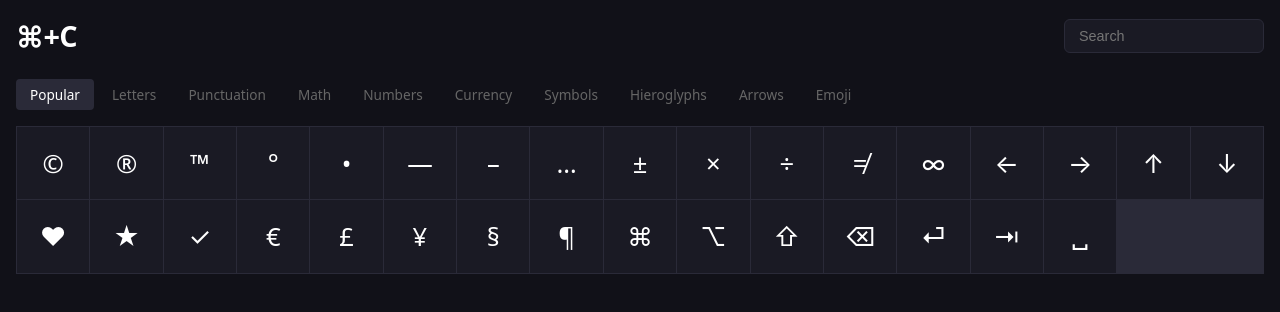
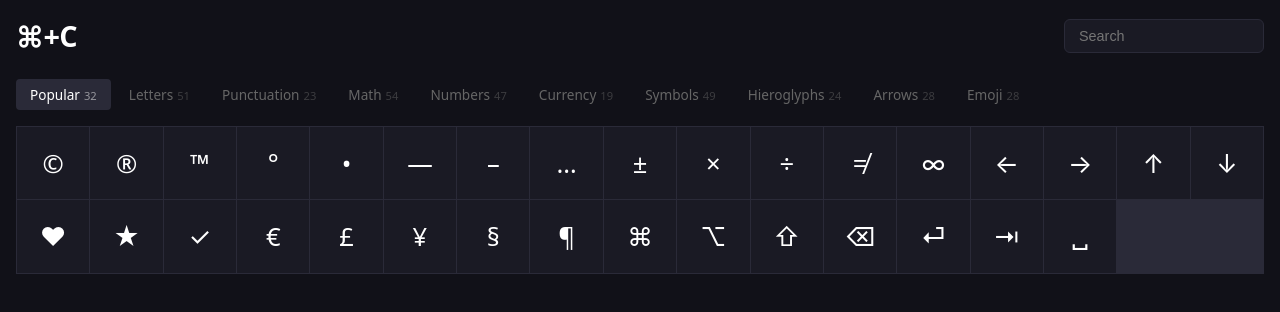
Before and after one commit to helmedeiros/commandc, a React (Vite) app: page / in a window 1280 px wide. Shown: the top 312 px of the page. Built offline with nearby package versions, Linux system fonts and the light colour scheme.

Commit message:
feat: show character count badge on category tabs

```diff
--- a/src/index.css
+++ b/src/index.css
@@ -90,6 +90,12 @@ body {
   background: var(--bg-tab-active);
 }
 
+.category-count {
+  font-size: 0.7rem;
+  opacity: 0.5;
+  margin-left: 4px;
+}
+
 /* Character Grid */
 .char-grid {
   display: grid;
--- a/src/ui/components/CategoryTabs.tsx
+++ b/src/ui/components/CategoryTabs.tsx
@@ -1,4 +1,5 @@
 import { CATEGORIES, type Category } from '../../domain/Category';
+import { getByCategory } from '../../domain/CharacterRegistry';
 
 export interface CategoryTabsProps {
   active: Category;
@@ -16,6 +17,7 @@ export function CategoryTabs({ active, onSelect }: CategoryTabsProps) {
           onClick={() => onSelect(cat)}
         >
           {cat}
+          <span className="category-count">{getByCategory(cat).length}</span>
         </button>
       ))}
     </nav>
```
